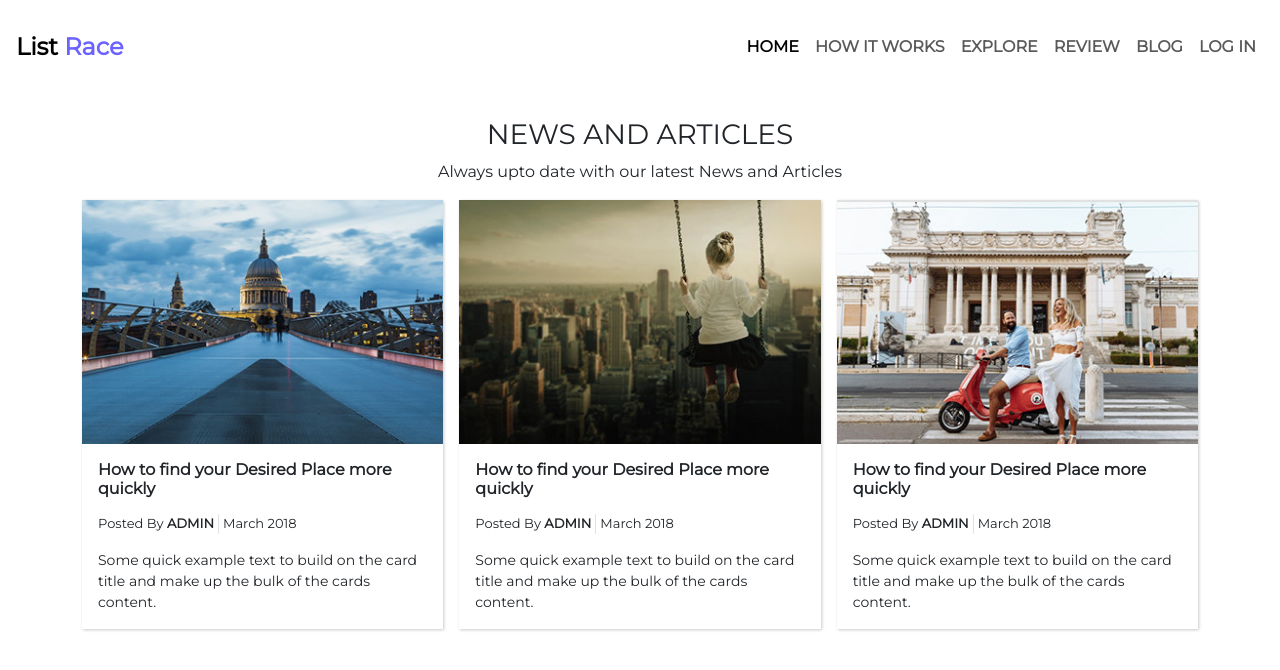
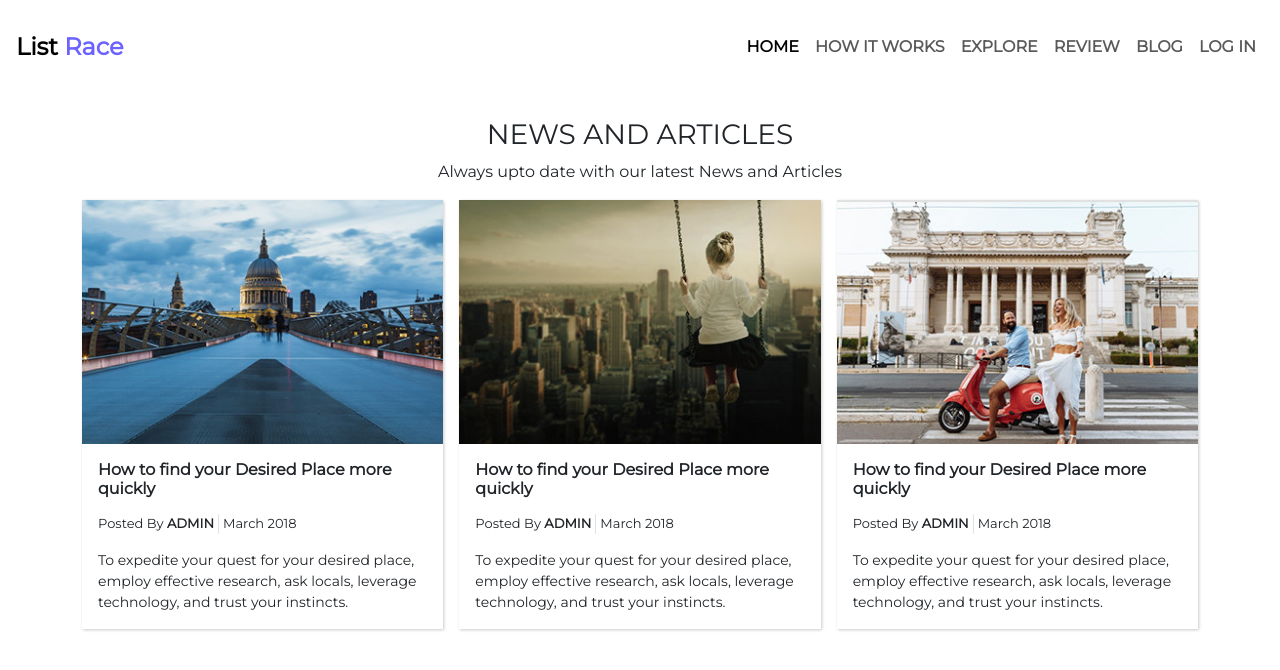
Before and after one commit to zahid4523114/ListRace-, a React (Vite) app: page /blog in a window 1280 px wide. Shown: the top 670 px of the page. Built offline with nearby package versions, Linux system fonts and the light colour scheme.

Commit message:
blog page retouched

```diff
--- a/src/components/Blog/Blog.jsx
+++ b/src/components/Blog/Blog.jsx
@@ -36,8 +36,9 @@ const Blog = () => {
                   </p>
                 </div>
                 <p style={{ fontSize: "14px" }} className="card-text">
-                  Some quick example text to build on the card title and make up
-                  the bulk of the cards content.
+                  To expedite your quest for your desired place, employ
+                  effective research, ask locals, leverage technology, and trust
+                  your instincts.
                 </p>
               </div>
             </div>
@@ -63,8 +64,9 @@ const Blog = () => {
                   </p>
                 </div>
                 <p style={{ fontSize: "14px" }} className="card-text">
-                  Some quick example text to build on the card title and make up
-                  the bulk of the cards content.
+                  To expedite your quest for your desired place, employ
+                  effective research, ask locals, leverage technology, and trust
+                  your instincts.
                 </p>
               </div>
             </div>
@@ -90,8 +92,9 @@ const Blog = () => {
                   </p>
                 </div>
                 <p style={{ fontSize: "14px" }} className="card-text">
-                  Some quick example text to build on the card title and make up
-                  the bulk of the cards content.
+                  To expedite your quest for your desired place, employ
+                  effective research, ask locals, leverage technology, and trust
+                  your instincts.
                 </p>
               </div>
             </div>
--- a/src/components/How-it-works/HowItWorks.jsx
+++ b/src/components/How-it-works/HowItWorks.jsx
@@ -22,8 +22,9 @@ const HowItWorks = () => {
                   </p>
                   <h5 className="card-title mt-4 fw-bold">Choose what to Do</h5>
                   <p className="card-text my-4">
-                    Some quick example text to build on the card title and make
-                    up the bulk of the cards content.
+                    Amid endless options, making the right choice demands
+                    deliberation, intuition, and sometimes, a leap of faith.
+                    Choose wisely, embrace life.
                   </p>
                   <a
                     href="#"
@@ -45,8 +46,9 @@ const HowItWorks = () => {
                     Find what you want
                   </h5>
                   <p className="card-text my-4">
-                    Some quick example text to build on the card title and make
-                    up the bulk of the cards content.
+                    In the labyrinth of life, serendipity guides us to find
+                    unexpected treasures, moments of joy, and profound
+                    self-discovery.
                   </p>
                   <a
                     href="#"
@@ -68,8 +70,9 @@ const HowItWorks = () => {
                     Explore amazing Place
                   </h5>
                   <p className="card-text my-4">
-                    Some quick example text to build on the card title and make
-                    up the bulk of the cards content.
+                    Venturing into a world unknown, vibrant landscapes and
+                    vibrant culture captivate the senses, as we explore an
+                    amazing place anew.
                   </p>
                   <a
                     href="#"
```
